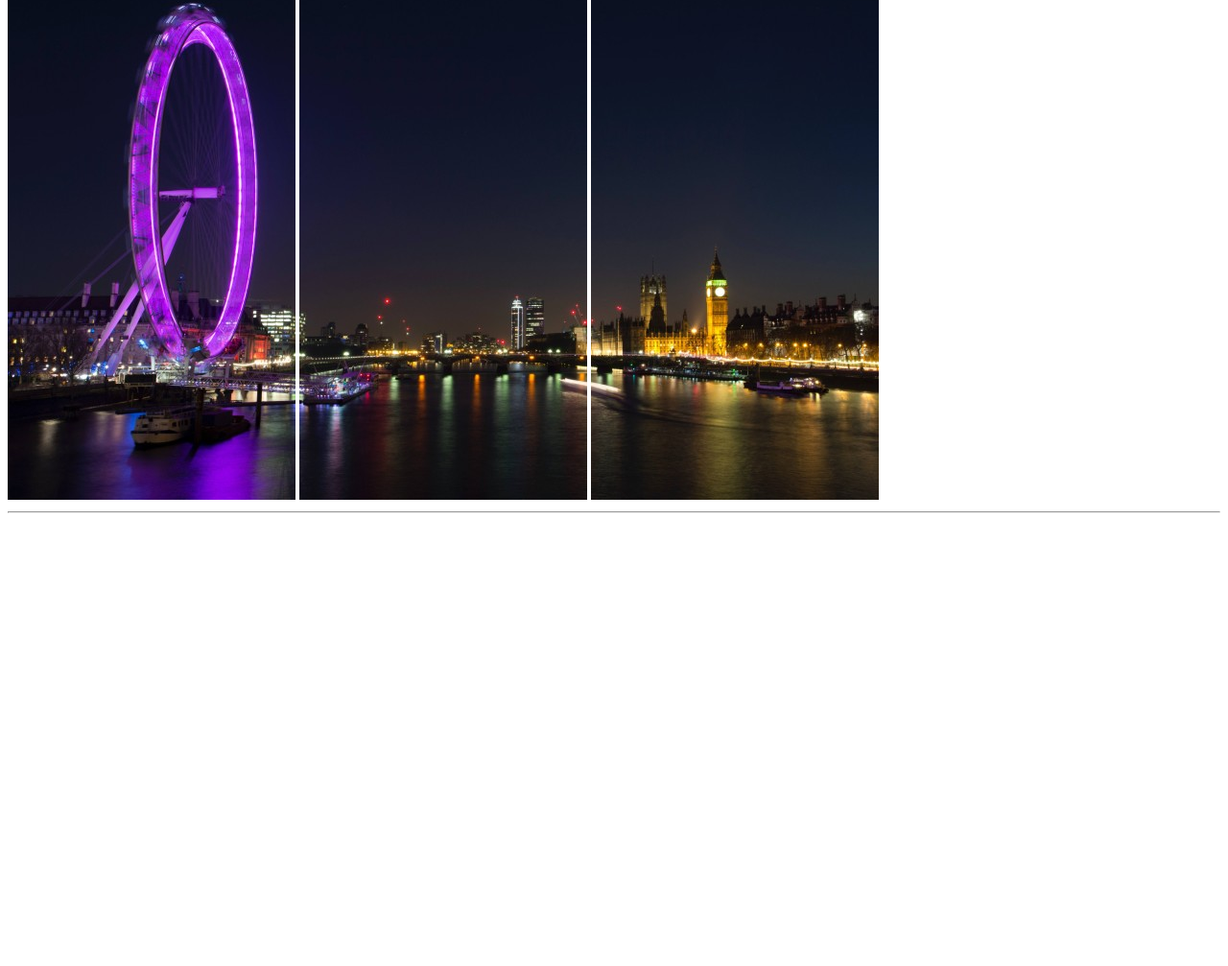
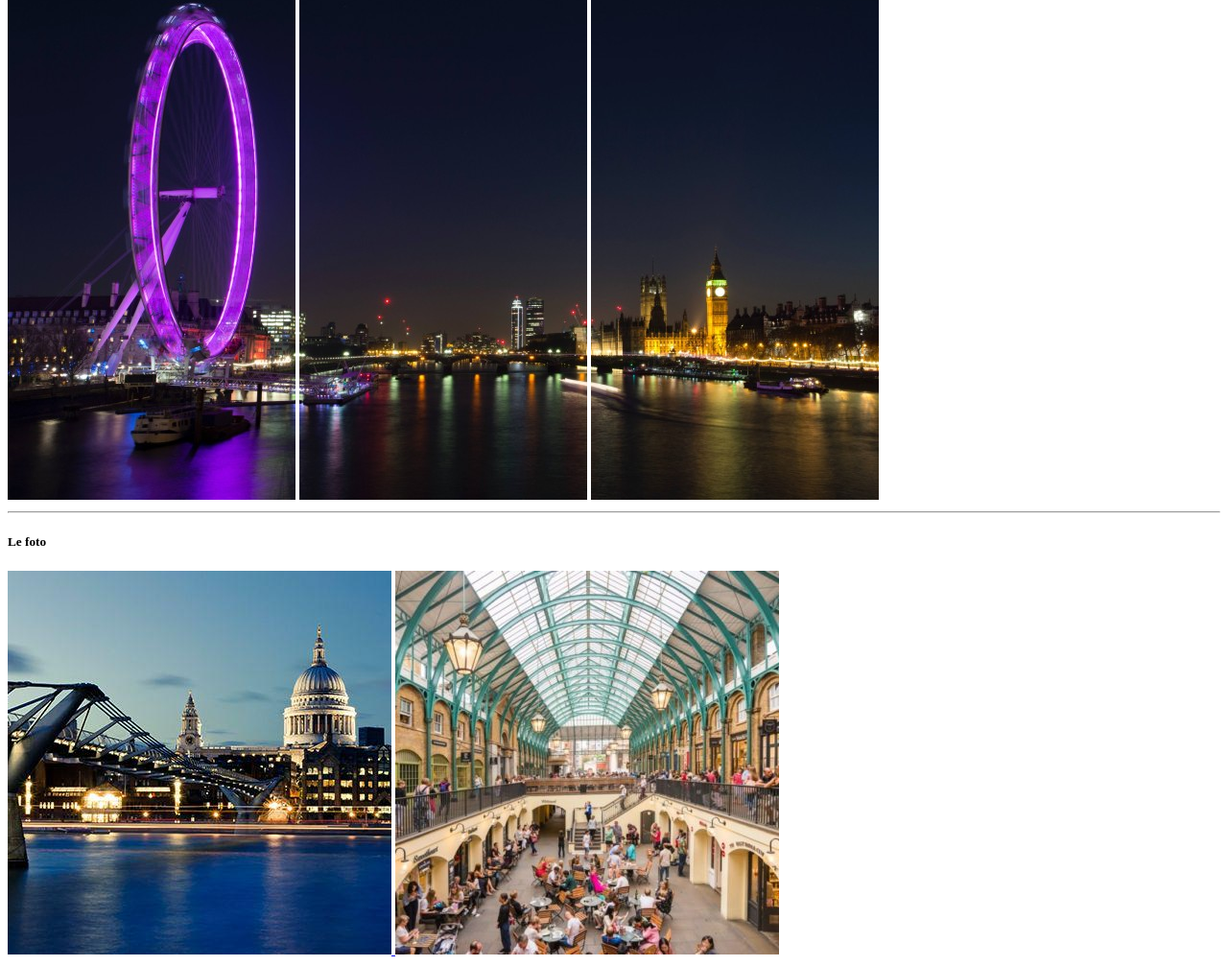
Before and after one commit to giancarlogiorgiocroce/html-london-trip, a plain HTML site: page index.html in a window 1280 px wide. Shown: the part 159-1166 px from the top of the page at 96% size. Before the commit the page ends 800 px from the top, so only its background shows below. Drawn offline with Linux system fonts and the light colour scheme.

Commit message:
Completamento del footer e relative immagini

```diff
--- a/index.html
+++ b/index.html
@@ -27,6 +27,13 @@
 
     <footer>
         <!-- Titoletto e links immagini -->
+        <h5>Le foto</h5>
+        <a href="https://www.abta.com/sites/default/files/styles/large/public/media/uploads/london-400x400-compressor_0.jpg">
+            <img src="img/london-uno.jpg" alt="">
+        </a>
+        <a href="https://pokerstarscareers.com/wp-content/uploads/2020/01/London-Wider-Area-e1597319992670-400x400.jpg">
+            <img src="img/london-due.jpg" alt="">
+        </a>
     </footer>
 </body>
 </html>
```
Also changed, not shown: img/london-due.jpg (added), img/london-uno.jpg (added).
